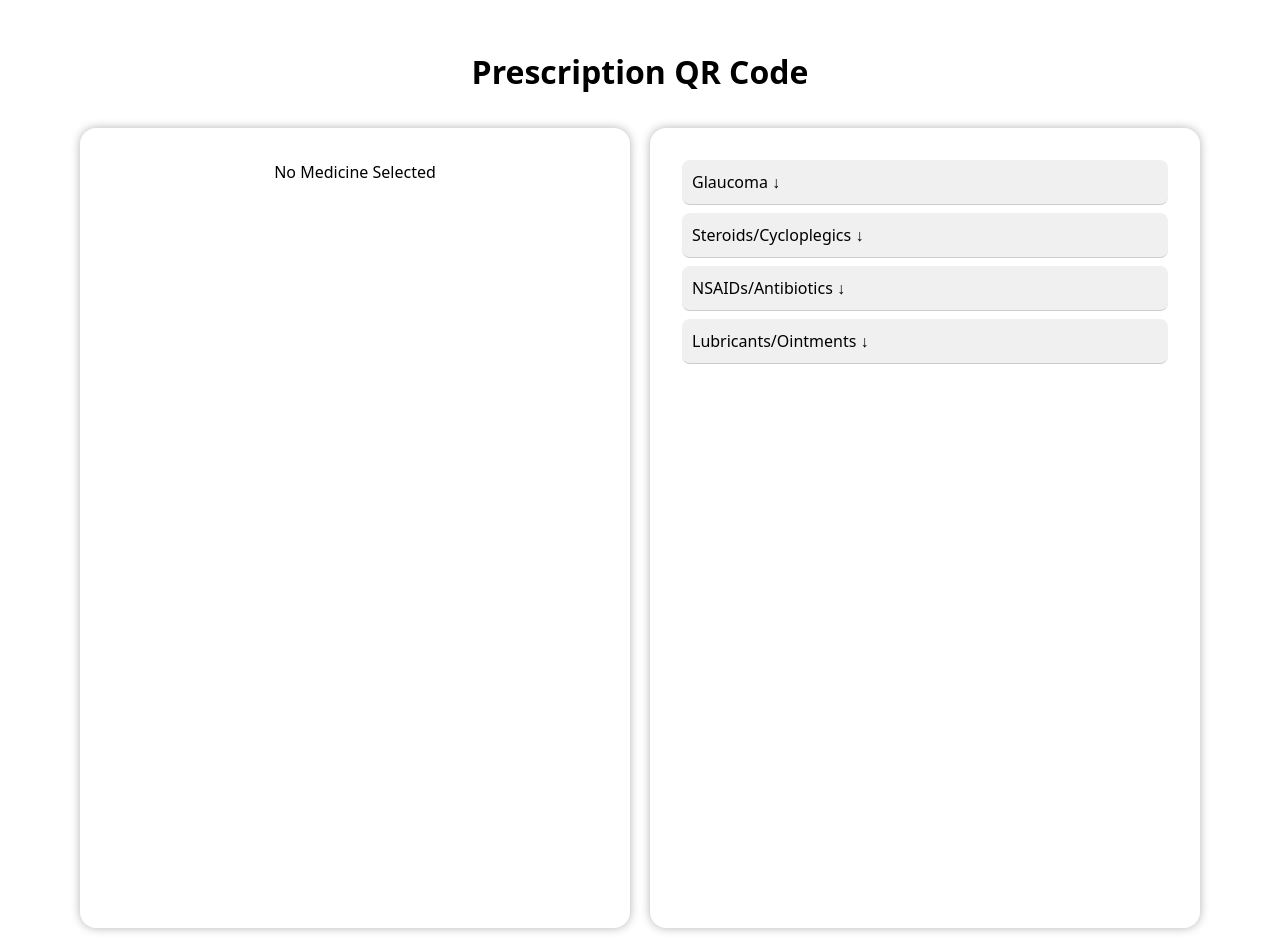
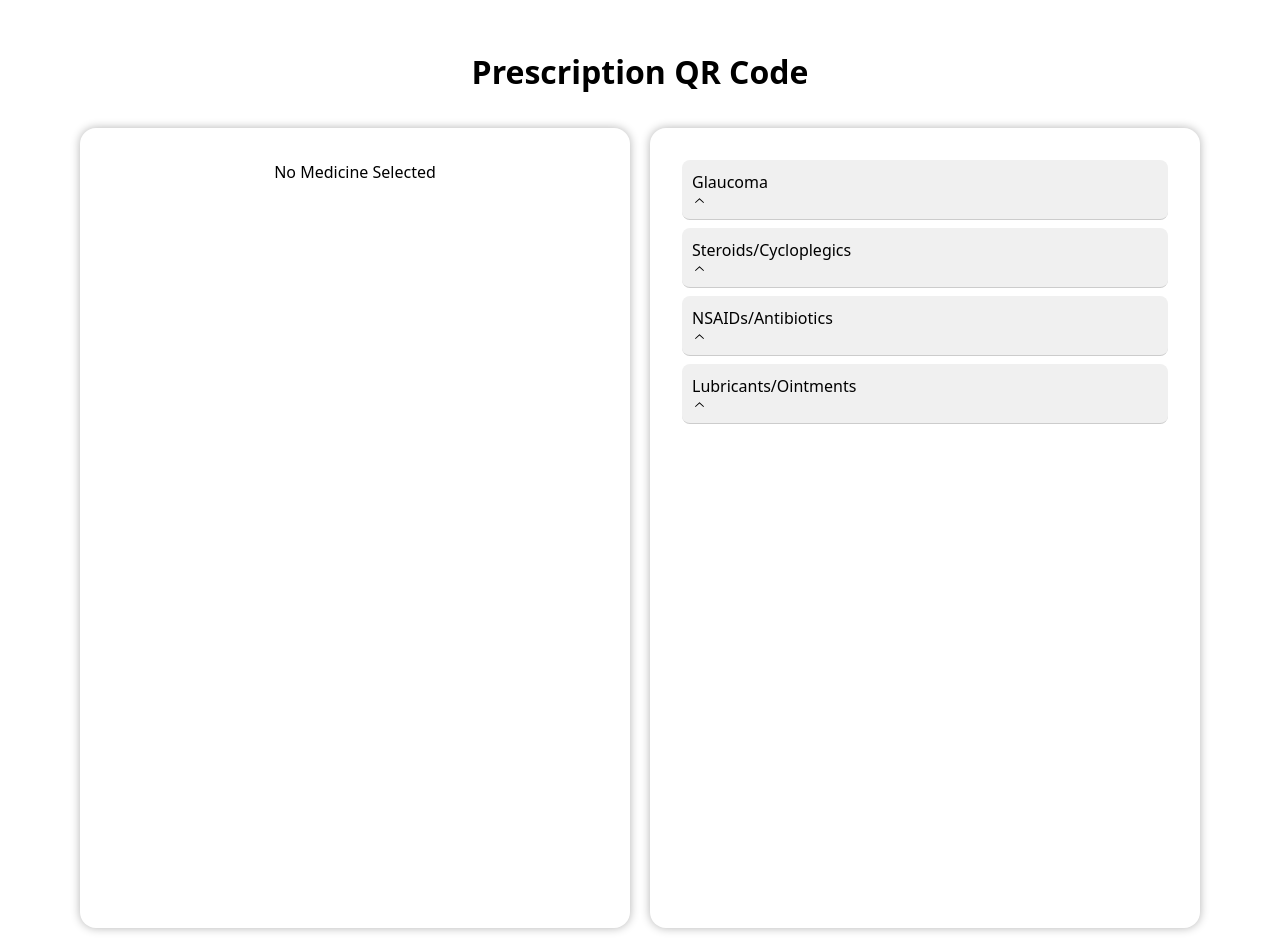
Before and after one commit to EyeDTeam/EyeD_Web, a React (Vite) app: page / in a window 1280 px wide. Built offline with nearby package versions, Linux system fonts and the light colour scheme.

Commit message:
feat: add radix icons for medicine list

```diff
--- a/package.json
+++ b/package.json
@@ -12,6 +12,7 @@
   "dependencies": {
     "@headlessui/react": "^2.0.3",
     "@heroicons/react": "^2.1.3",
+    "@radix-ui/react-icons": "^1.3.2",
     "qrcode.react": "^3.1.0",
     "react": "^18.2.0",
     "react-dom": "^18.2.0",
--- a/src/Components/MedicineCatalog/MedicineList.tsx
+++ b/src/Components/MedicineCatalog/MedicineList.tsx
@@ -3,6 +3,7 @@ import MedicineCard from "./MedicineCard";
 import { MedicineCardProps } from "../../hooks/useMedicineState";
 import "../MedicineCatalog/MedicineList.css";
 import { categories } from "../../Data/categories"; // Ensure this is the correct import path and structure
+import { ChevronDownIcon, ChevronUpIcon } from "@radix-ui/react-icons";
 
 interface MedicineListProps {
   onSelectMedicine: (medicine: MedicineCardProps) => void;
@@ -24,12 +25,11 @@ const MedicineList: React.FC<MedicineListProps> = ({ onSelectMedicine }) => {
     <div className="medicine-list">
       {categories.map((category) => (
         <div key={category.category}>
-          <button
-            className="category-header"
+          <button className="category-header inline-flex items-center"
             onClick={() => toggleCategory(category.category)}
           >
             {category.category}{" "}
-            {expandedCategory === category.category ? "↑" : "↓"}
+            {expandedCategory === category.category ? <ChevronDownIcon/> : <ChevronUpIcon />}
           </button>
           {expandedCategory === category.category && (
             <div className="medicines">
```
Also changed, not shown: 1 other file (tests, documents, lock files or other folders).
